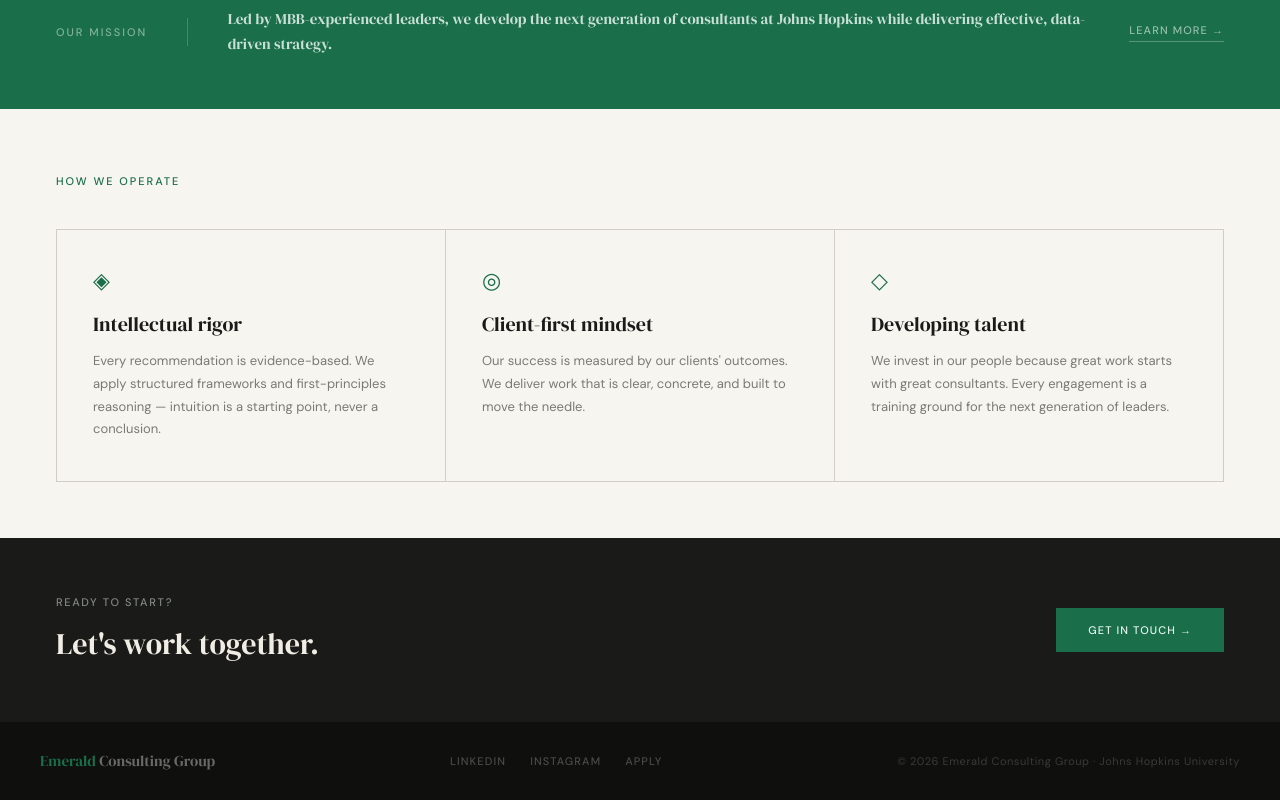
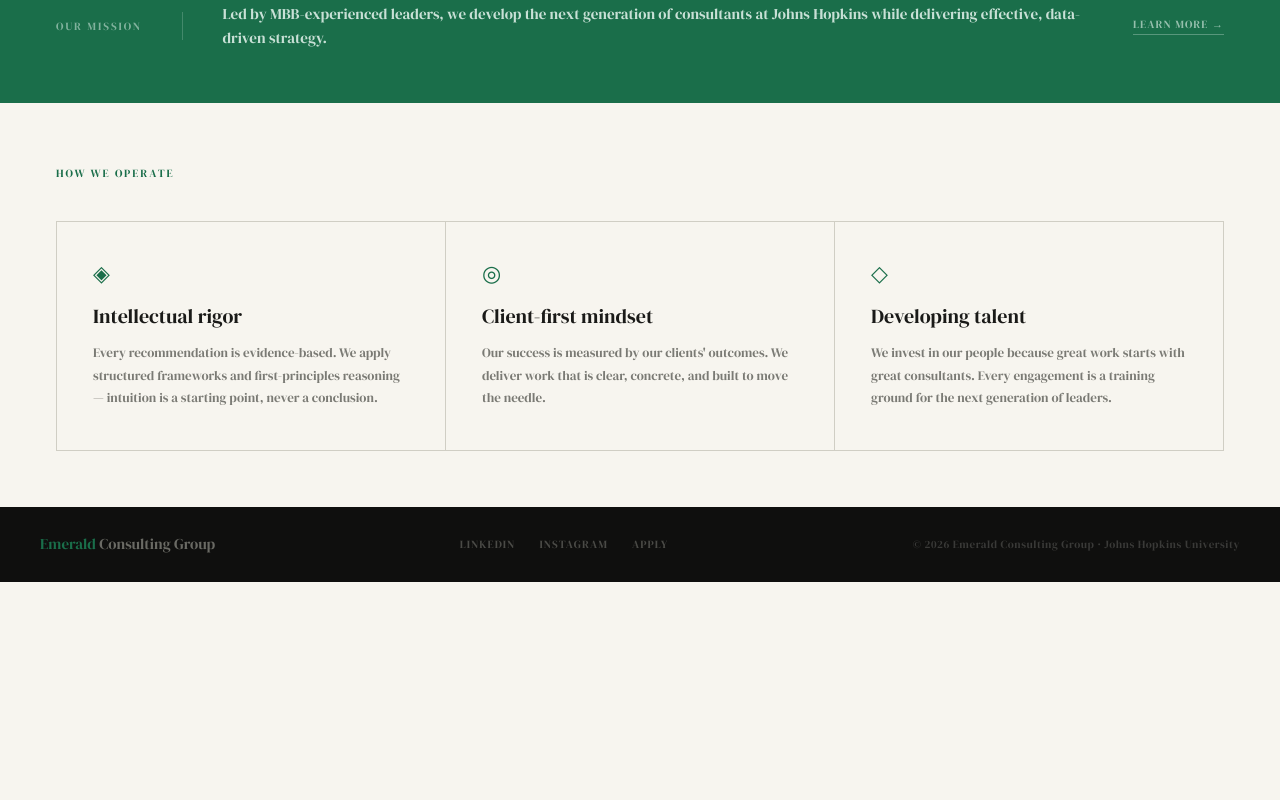
Before and after one commit to jxue16/emerald-website, a Next.js app: page /practice-areas in a window 1280 px wide. Shown: the part 793-1593 px from the top of the page. After the commit the page ends 1387 px from the top, so only its background shows below. Built offline with nearby package versions, Linux system fonts and the light colour scheme.

Commit message:
change colors

```diff
--- a/app/placements/page.tsx
+++ b/app/placements/page.tsx
@@ -63,16 +63,6 @@ export default function Placements() {
           </div>
         </div>
 
-        <div style={{ backgroundColor: "#1a1a18", padding: "56px", display: "flex", alignItems: "center", justifyContent: "space-between", flexWrap: "wrap", gap: 24 }}>
-          <div>
-            <p style={{ fontSize: 11, letterSpacing: "0.15em", textTransform: "uppercase", color: "rgba(232,245,239,0.5)", fontWeight: 500, marginBottom: 10 }}>Interested?</p>
-            <h2 style={{ fontFamily: "'DM Serif Display', serif", fontSize: 30, color: "#f0ede4", fontWeight: 400 }}>Want to work with us?</h2>
-          </div>
-          <a href="/work-with-us" style={{ backgroundColor: "#1a6e4a", color: "#e8f5ef", padding: "14px 32px", fontSize: 11, letterSpacing: "0.1em", textTransform: "uppercase", fontWeight: 500, textDecoration: "none" }}>
-            Get in touch →
-          </a>
-        </div>
-
         <Footer />
       </div>
     </>
--- a/app/practice-areas/page.tsx
+++ b/app/practice-areas/page.tsx
@@ -49,7 +49,7 @@ export default function PracticeAreas() {
         .practice-card:hover { background: #1a1a18; }
         .practice-card:hover .pc-num { color: #1a6e4a; }
         .practice-card:hover .pc-title { display: none; }
-        .practice-card:hover .pc-desc { display: block; }
+        .practice-card:hover .pc-desc { display: block; color: #8a8a84; }
         .pc-desc { display: none; color: #8a8a84; font-size: 13px; line-height: 1.7; }
 
         .practice-grid {
@@ -75,7 +75,7 @@ export default function PracticeAreas() {
         }
       `}</style>
 
-      <div style={{ fontFamily: "'DM Sans', sans-serif", backgroundColor: "#f7f5ef", color: "#1a1a18", minHeight: "100vh", display: "flex", flexDirection: "column" }}>
+      <div style={{ fontFamily: "'DM Serif Display', serif", fontSize: 26, color: "#1a1a18", lineHeight: 1.25, fontWeight: 400, marginBottom: 12 }}>
         <Nav />
 
         {/* PAGE HEADER */}
@@ -126,17 +126,6 @@ export default function PracticeAreas() {
           </div>
         </div>
 
-        {/* CTA */}
-        <div style={{ backgroundColor: "#1a1a18", padding: "56px", display: "flex", alignItems: "center", justifyContent: "space-between", flexWrap: "wrap", gap: 24 }}>
-          <div>
-            <p style={{ fontSize: 11, letterSpacing: "0.15em", textTransform: "uppercase", color: "rgba(232,245,239,0.5)", fontWeight: 500, marginBottom: 10 }}>Ready to start?</p>
-            <h2 style={{ fontFamily: "'DM Serif Display', serif", fontSize: 30, color: "#f0ede4", fontWeight: 400 }}>Let&apos;s work together.</h2>
-          </div>
-          <a href="/work-with-us" style={{ backgroundColor: "#1a6e4a", color: "#e8f5ef", padding: "14px 32px", fontSize: 11, letterSpacing: "0.1em", textTransform: "uppercase", fontWeight: 500, textDecoration: "none" }}>
-            Get in touch →
-          </a>
-        </div>
-
         <Footer />
       </div>
     </>
```
